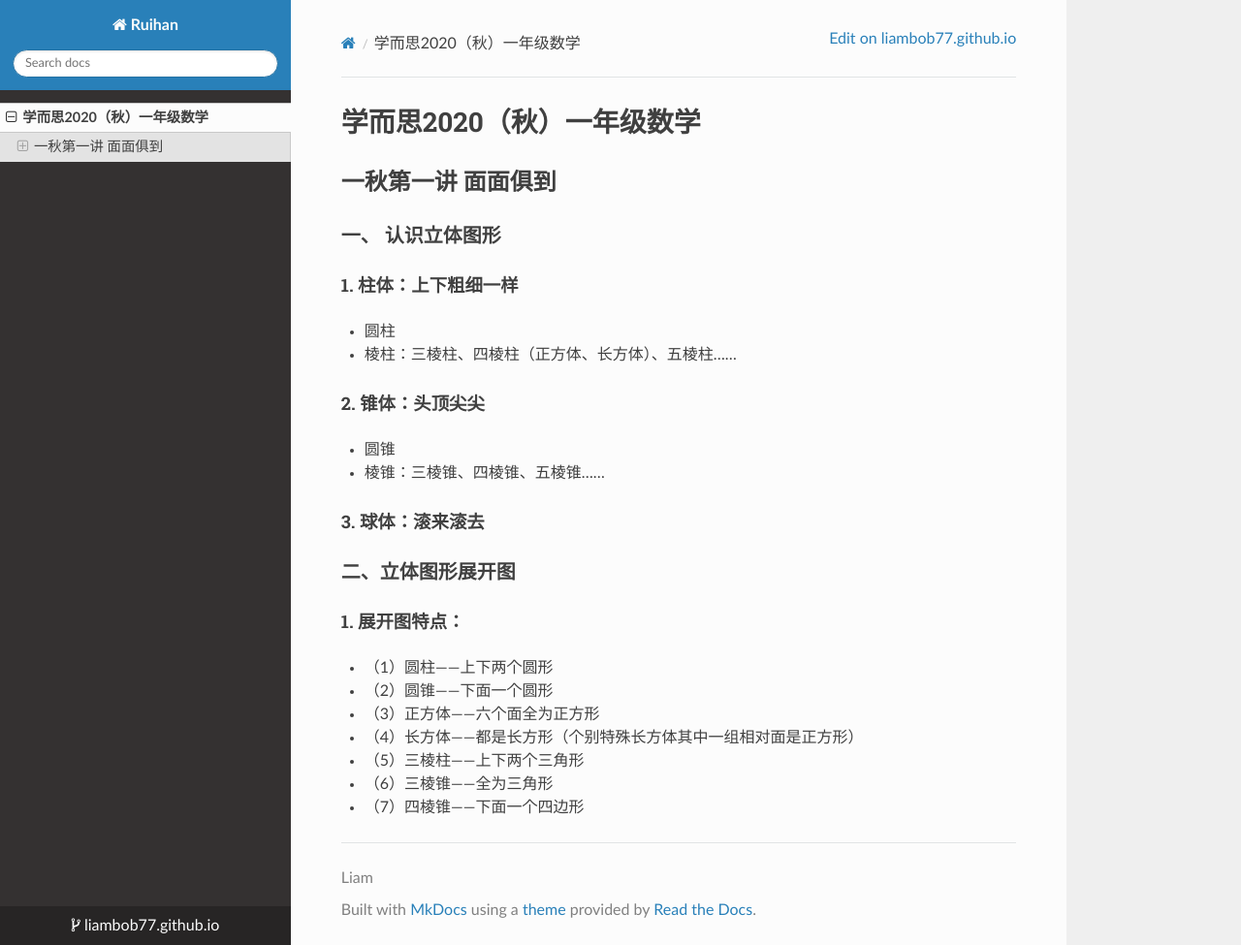
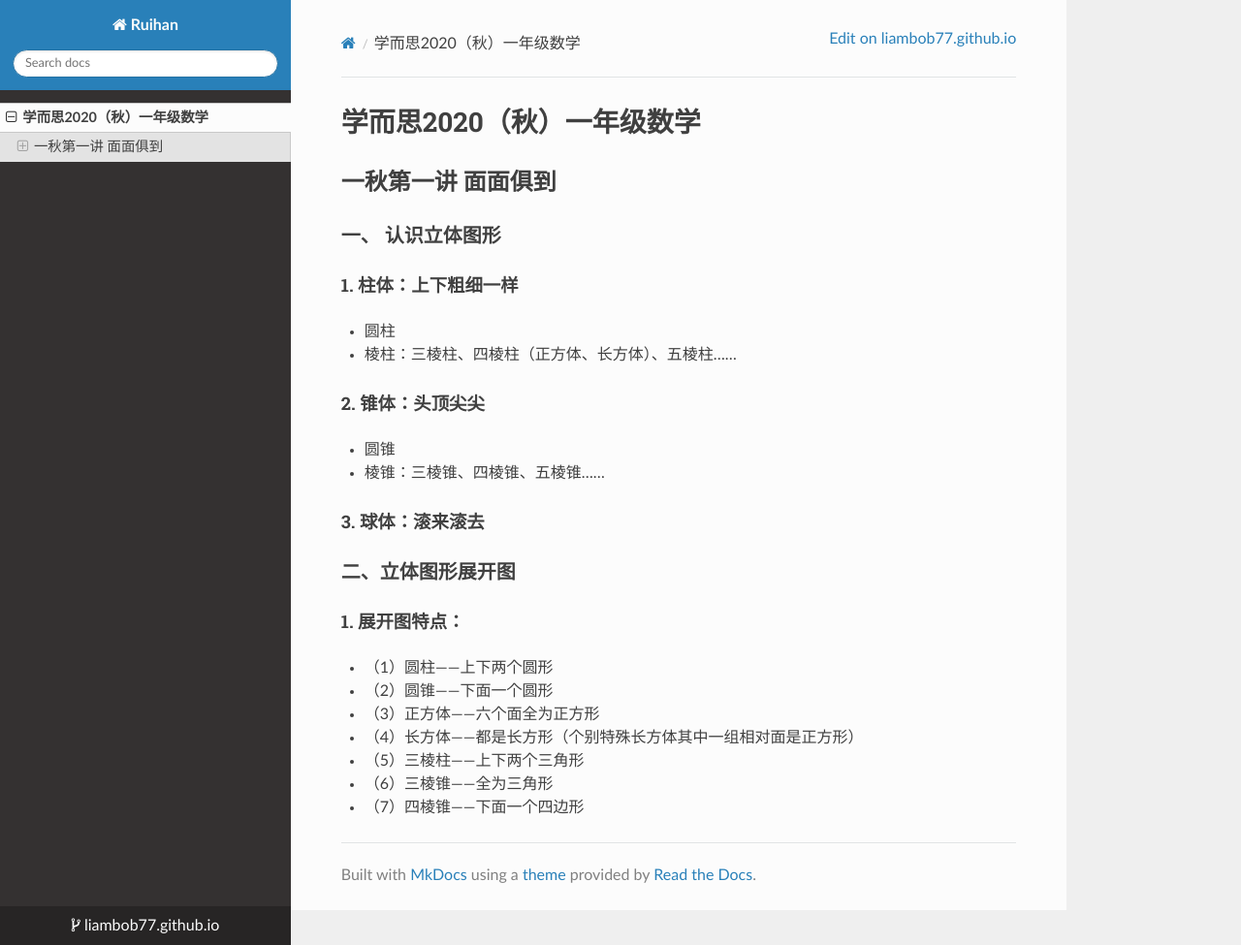
Before and after one commit to liambob77/ruihan.tech, an MkDocs documentation site: the page built from docs/index.md, in a window 1280 px wide and 975 px high. Shown: the whole window at 97% size. Built offline with MkDocs 1.6.1, drawn with Linux system fonts in a browser that asks for light colours; nearby versions of some CDN libraries.

Commit message:
Update mkdocs.yml

```diff
--- a/mkdocs.yml
+++ b/mkdocs.yml
@@ -1,6 +1,5 @@
 site_name: Ruihan
 theme: readthedocs
-repo_url: https://github.com/liambob77/
+repo_url: https://github.com/liambob77/liambob77.github.io/
 repo_name: liambob77.github.io
 site_author: Wu Ruihan
-copyright: Liam
```
